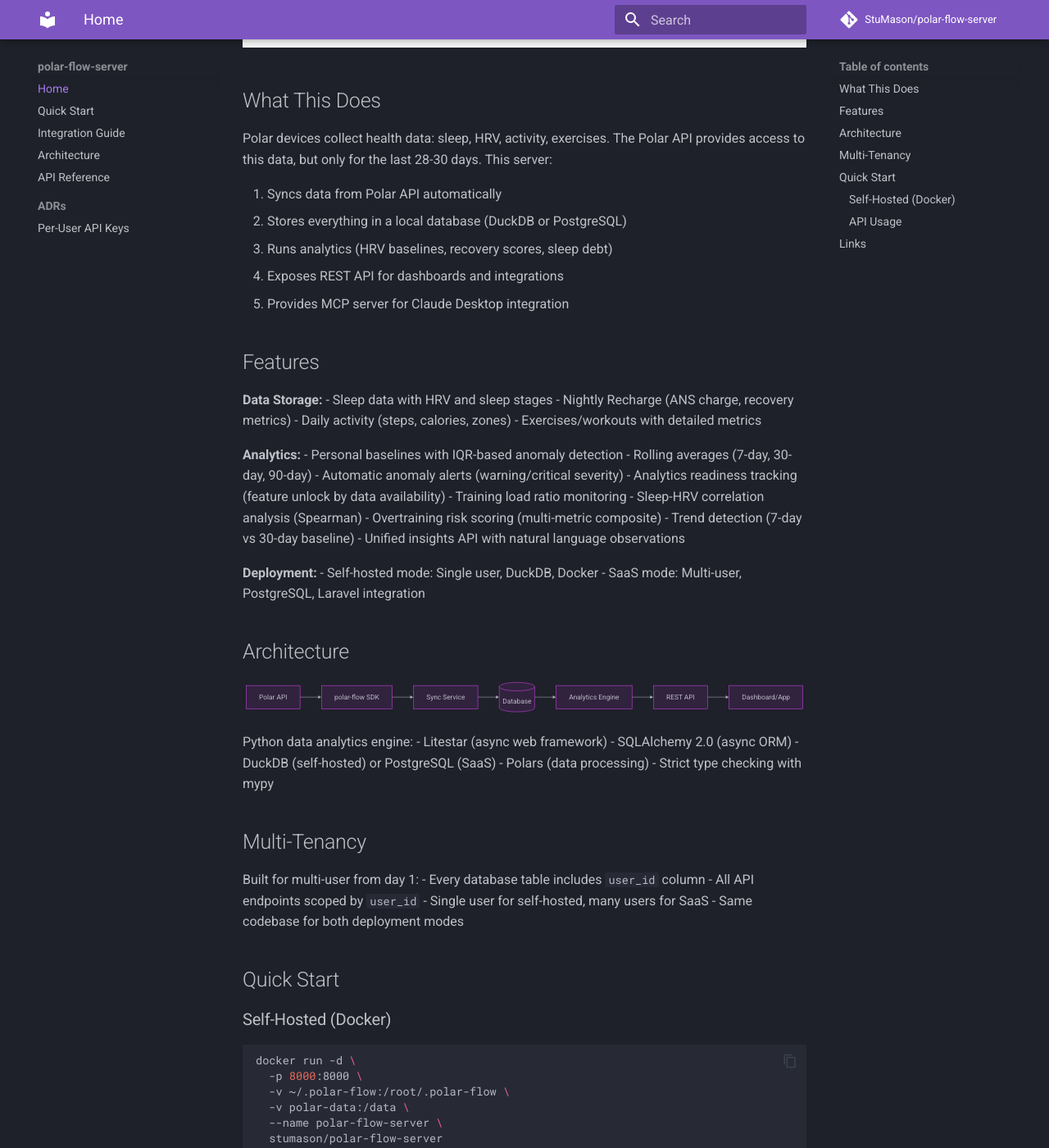
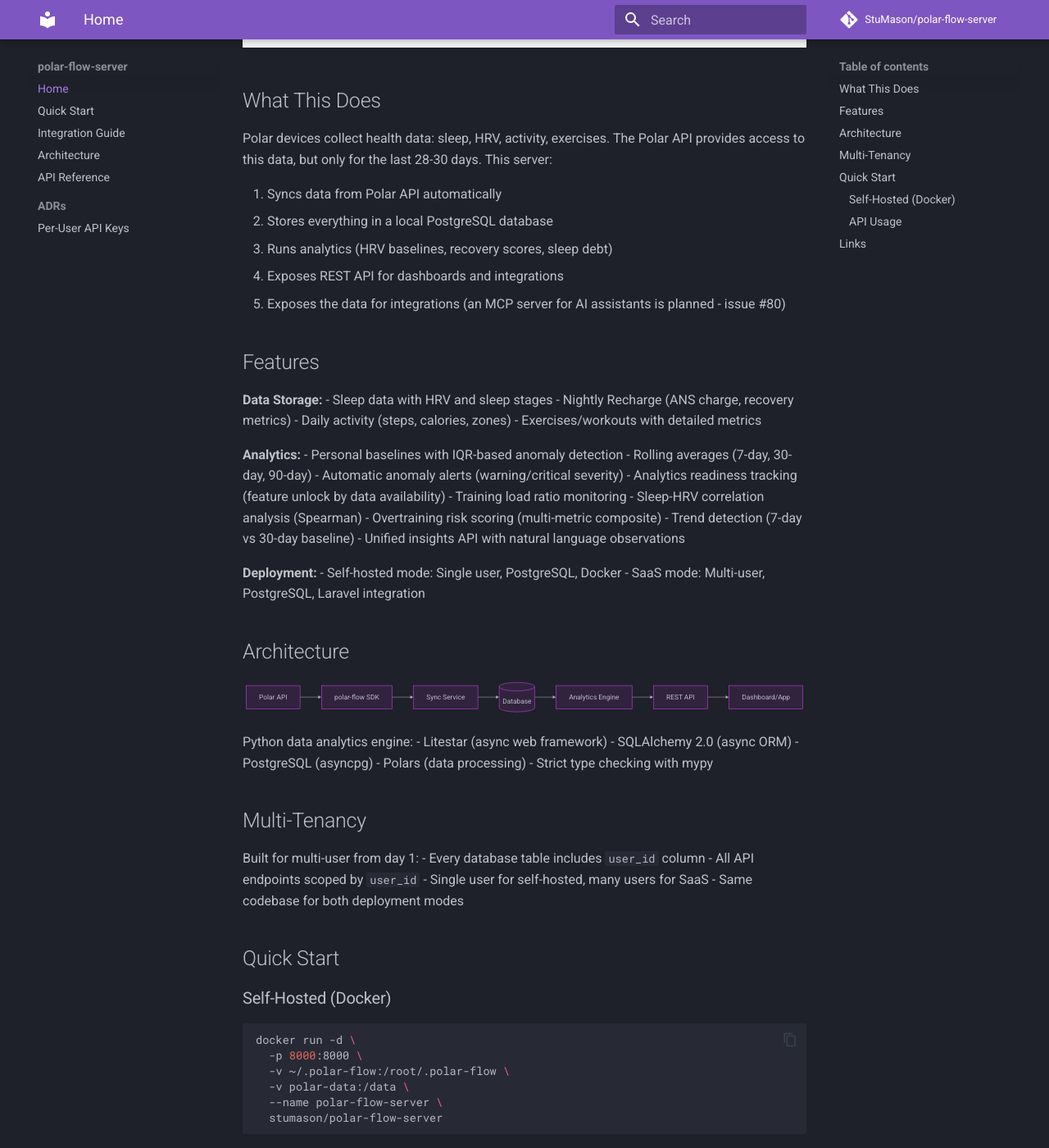
Before and after one commit to StuMason/polar-flow-server, an MkDocs documentation site: the page built from docs/index.md, in a window 1280 px wide and 1400 px high, scrolled down 811 px. Shown: the whole window at 82% size. Built offline with MkDocs 1.6.1 and Material for MkDocs 9.7.7, drawn with Linux system fonts in a browser that asks for light colours; comment, search, counter and statistics services are not loaded.

Commit message:
Fix stale docs: auth claims, pre-tab dashboard, DuckDB/MCP claims; drop dead guard (#113)
CLAUDE.md said 'if API_KEY is not set, data endpoints are open' - false
since the per-user guard landed: an API key is always required on data
endpoints. The superseded api_key_guard (and its validate_simple_api_key
helper) had no callers left; the live per_user_api_key_guard handles
the master key itself. Removed.

README described the pre-tab dashboard and '9 endpoints' (it's 13 since
the biosensing work); docs/index.md claimed DuckDB support (no code
supports it; dropped the leftover duckdb_engine mypy override too) and
a shipped MCP server (that's issue #80, still planned).

Small test file pins the corrected claims so they can't silently rot
again.

Fixes #88

```diff
--- a/docs/index.md
+++ b/docs/index.md
@@ -9,10 +9,10 @@
 Polar devices collect health data: sleep, HRV, activity, exercises. The Polar API provides access to this data, but only for the last 28-30 days. This server:
 
 1. Syncs data from Polar API automatically
-2. Stores everything in a local database (DuckDB or PostgreSQL)
+2. Stores everything in a local PostgreSQL database
 3. Runs analytics (HRV baselines, recovery scores, sleep debt)
 4. Exposes REST API for dashboards and integrations
-5. Provides MCP server for Claude Desktop integration
+5. Exposes the data for integrations (an MCP server for AI assistants is planned - issue #80)
 
 ## Features
 
@@ -34,7 +34,7 @@
 - Unified insights API with natural language observations
 
 **Deployment:**
-- Self-hosted mode: Single user, DuckDB, Docker
+- Self-hosted mode: Single user, PostgreSQL, Docker
 - SaaS mode: Multi-user, PostgreSQL, Laravel integration
 
 ## Architecture
@@ -52,7 +52,7 @@
 Python data analytics engine:
 - Litestar (async web framework)
 - SQLAlchemy 2.0 (async ORM)
-- DuckDB (self-hosted) or PostgreSQL (SaaS)
+- PostgreSQL (asyncpg)
 - Polars (data processing)
 - Strict type checking with mypy
 
--- a/pyproject.toml
+++ b/pyproject.toml
@@ -94,7 +94,7 @@
 plugins = ["pydantic.mypy"]
 
 [[tool.mypy.overrides]]
-module = ["apscheduler.*", "duckdb_engine.*"]
+module = ["apscheduler.*"]
 ignore_missing_imports = true
 
 [tool.pytest.ini_options]
```
Also changed, not shown: CLAUDE.md (+2 -2 lines), README.md (+17 -9 lines), 2 other files.
